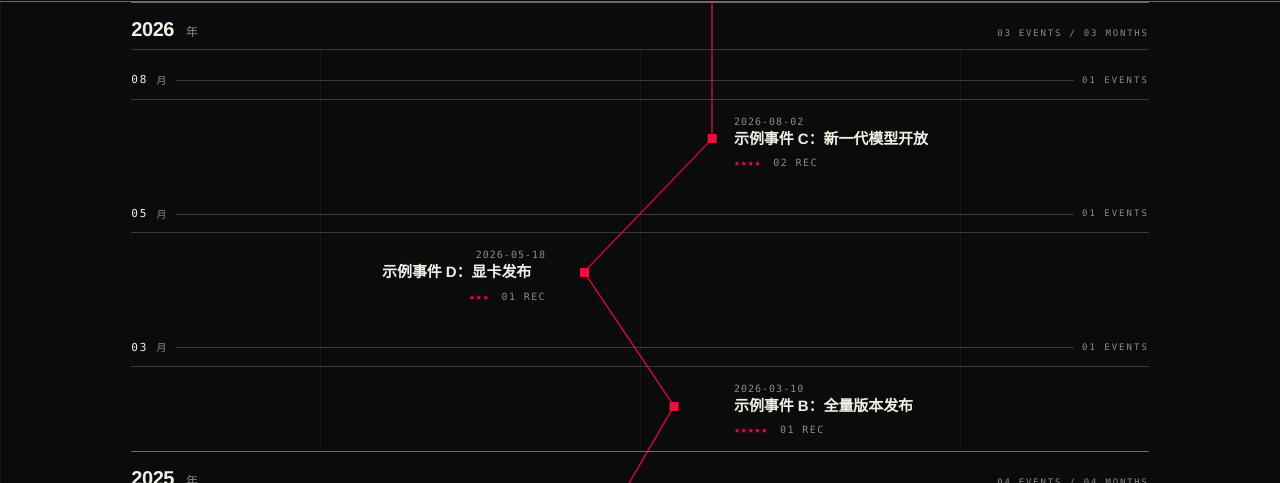
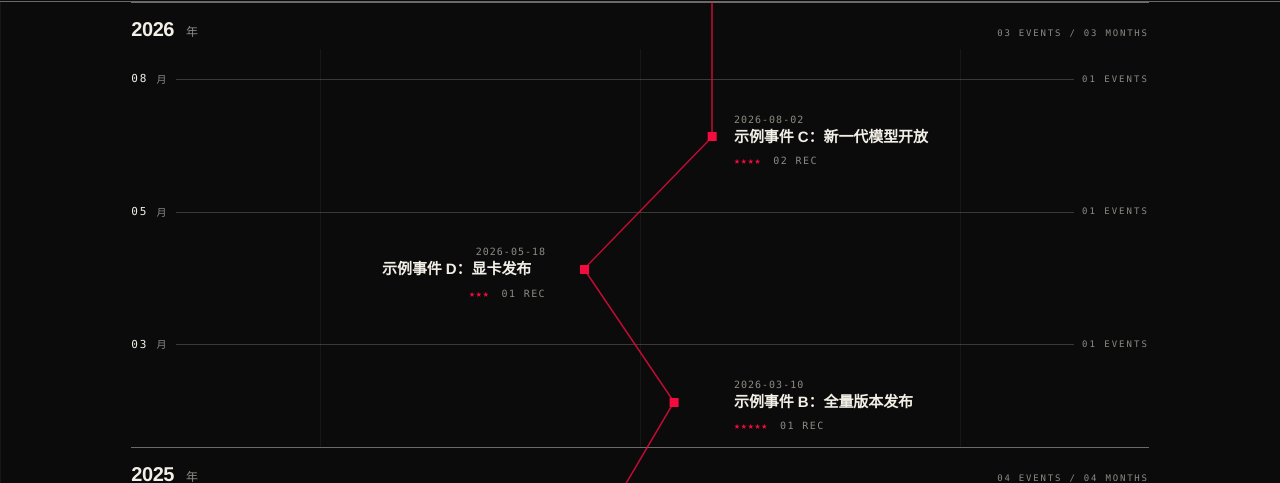
Before and after one commit to Elaina0510/personal-history-timeline, a website built with Vite: page index.html in a window 1280 px wide. Shown: the part 469-952 px from the top of the page. Built offline with nearby package versions, Linux system fonts and the light colour scheme.

Commit message:
v0.0.3 收线：年份条去掉下边线，月份标签下的那条也去掉
- .htl-year-heading 只留 border-top，吸顶时不再多一条横线
- 月份组里第一条事件行不再补 border-top，月份标签下面留空
- 同一月份内第 2 条起仍保留行分隔线，长月份不会糊成一片

```diff
--- a/src/ui/styles/components.css
+++ b/src/ui/styles/components.css
@@ -559,7 +559,6 @@ body.is-past-hero .htl-year-nav {
   padding: 16px 0 8px;
   background-color: var(--htl-color-bg, #0b0b0c);
   border-top: var(--htl-hairline, 1px) solid var(--htl-color-hairline-strong, rgba(242, 239, 230, 0.42));
-  border-bottom: var(--htl-hairline, 1px) solid var(--htl-color-hairline, rgba(242, 239, 230, 0.16));
   font-weight: 700;
   color: var(--htl-color-paper, #f2efe6);
 }
@@ -643,6 +642,12 @@ body.is-past-hero .htl-year-nav {
   padding: 14px 0;
   border-top: var(--htl-hairline, 1px) solid var(--htl-color-hairline, rgba(242, 239, 230, 0.16));
   isolation: isolate;
+}
+
+/* 年份条 / 月份标签下面不再补一条线，下面第一条事件行直接贴上去 */
+.htl-month-group > .htl-row:first-of-type,
+.htl-year-group > .htl-row:first-of-type {
+  border-top: 0;
 }
 
 .htl-row.is-right .htl-cell--entry {
```
